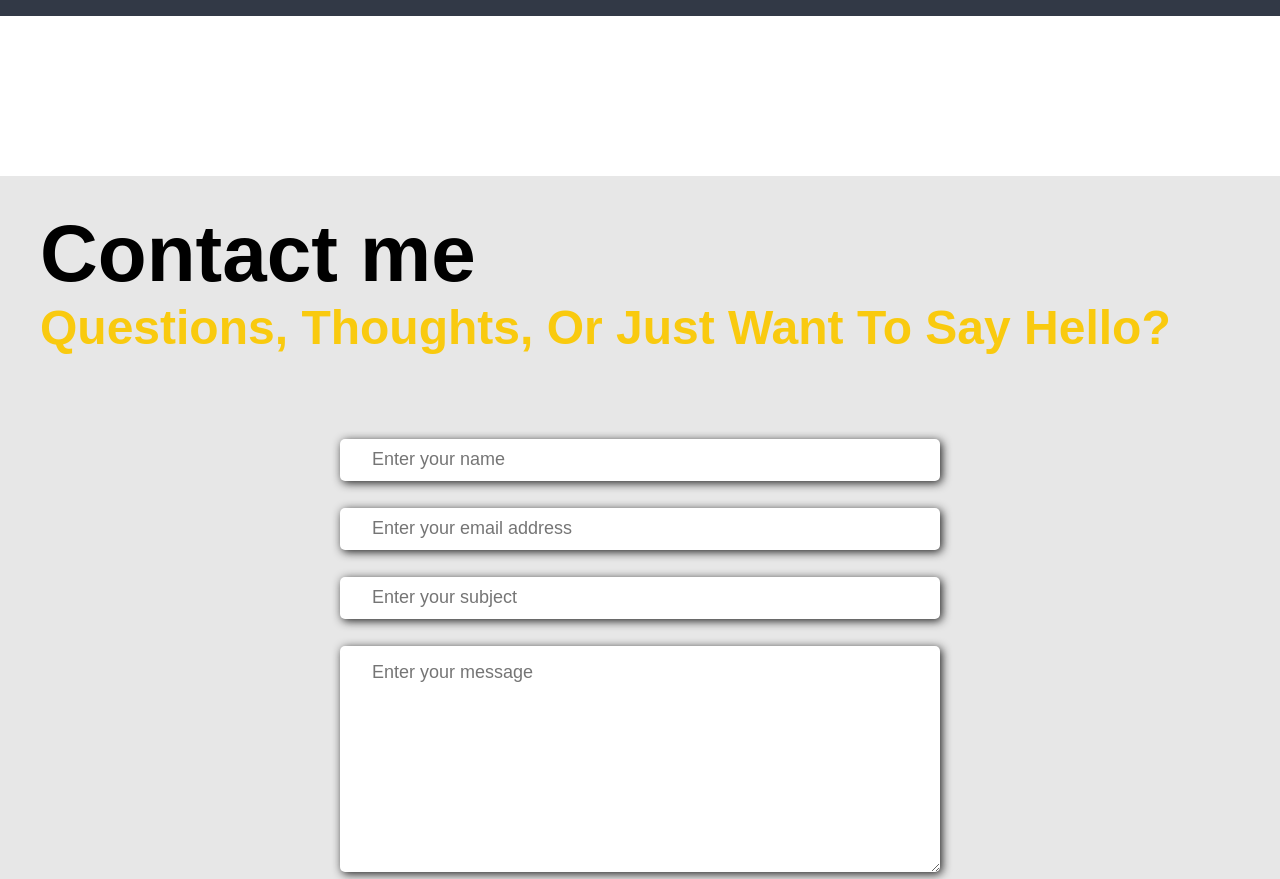
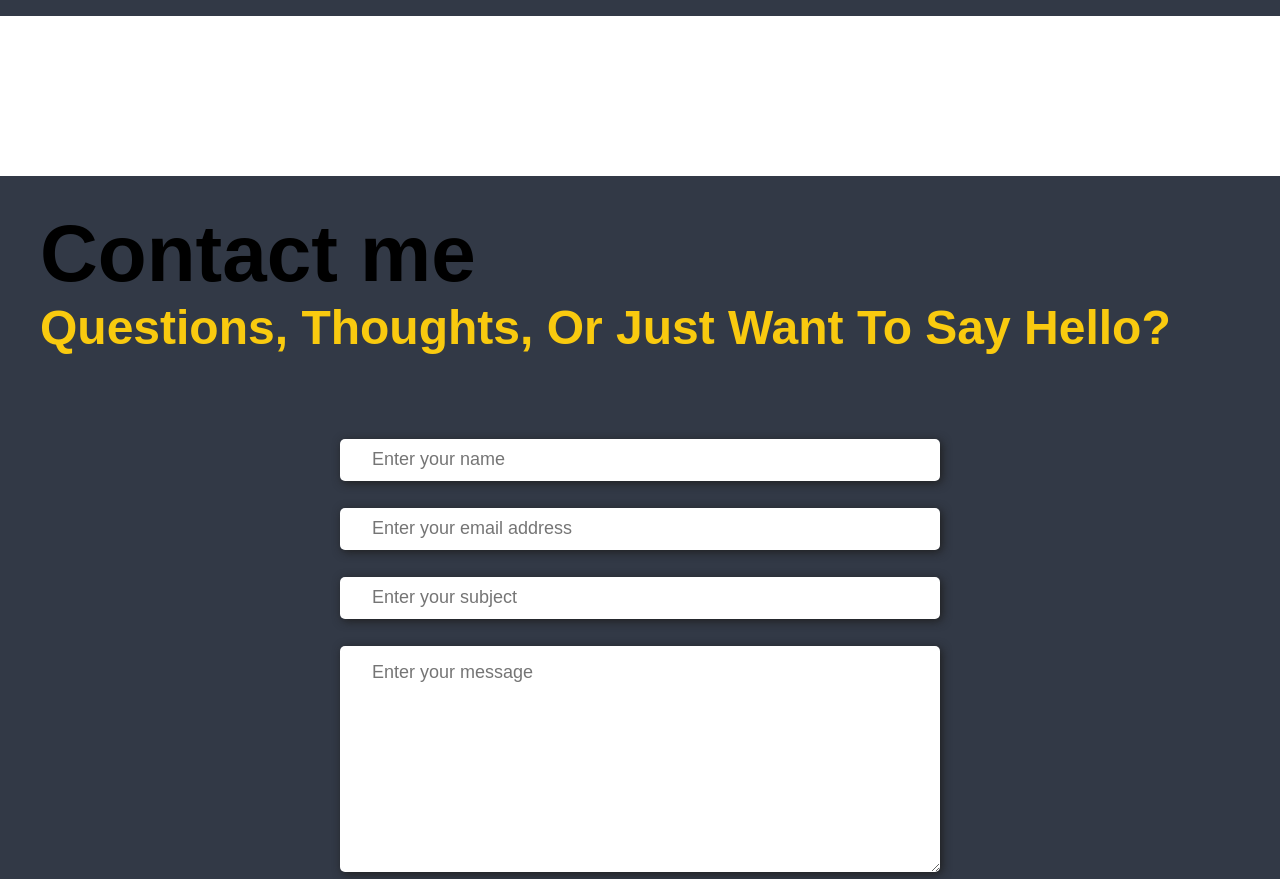
Before and after one commit to SAKETSINGH120/NewPtr, a plain HTML site: page index.html in a window 1280 px wide. Shown: the part 4347-5226 px from the top of the page. Drawn offline with nearby package versions, Linux system fonts and the light colour scheme.

Commit message:
Update index.html

```diff
--- a/index.html
+++ b/index.html
@@ -234,7 +234,7 @@
     </div>
     </div>
 
-    <div class="contactus-form-container " id="contactme ">
+    <div class="contactus-form-container " id="contactme" style=" background-color: #323946; ">
         <div class="container key ">
 
             <h1 class="contactus-heading ">Contact me</h1>
@@ -244,7 +244,7 @@
             </h3>
 
 
-            <div class="contactus-form-container ">
+            <div class="contactus-form-container " style=" background-color: #323946; ">
                 <form class="form " action=" ">
                     <div class="formfield-container ">
                         <input class="formfield " type="text " name="name " id=" " placeholder="Enter your name " />
```
